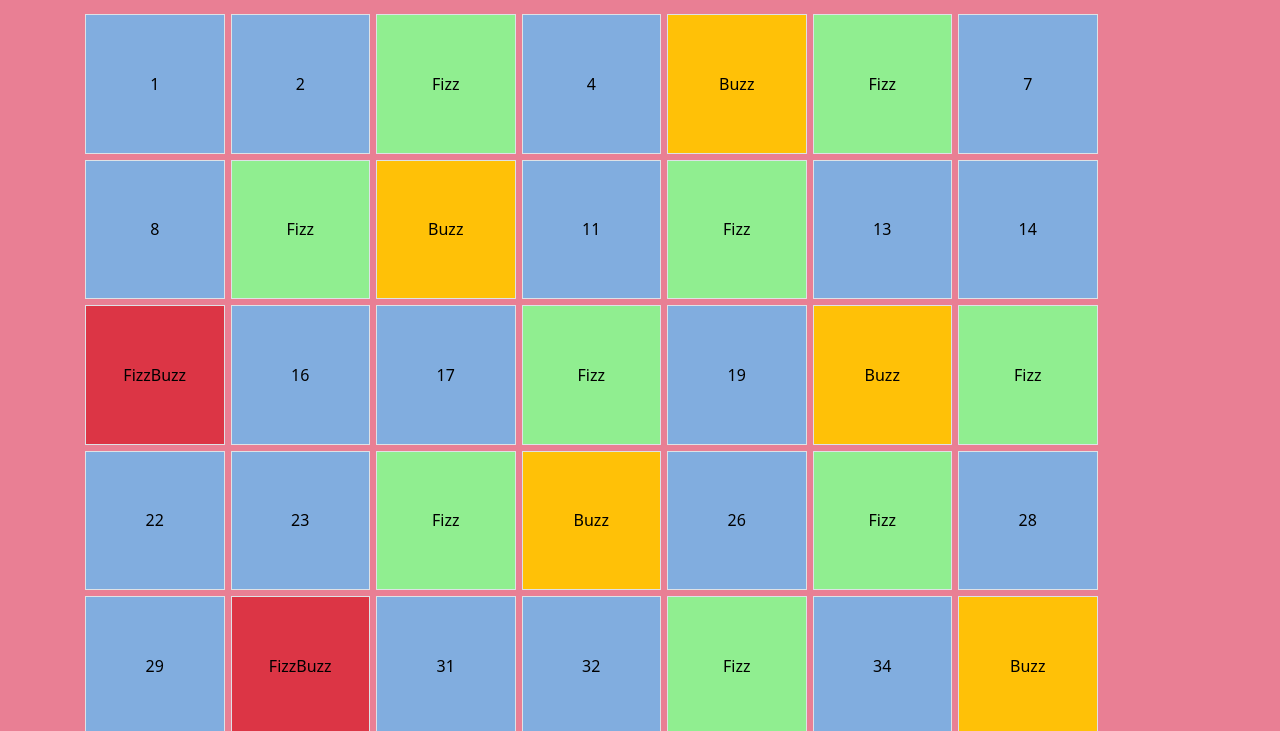
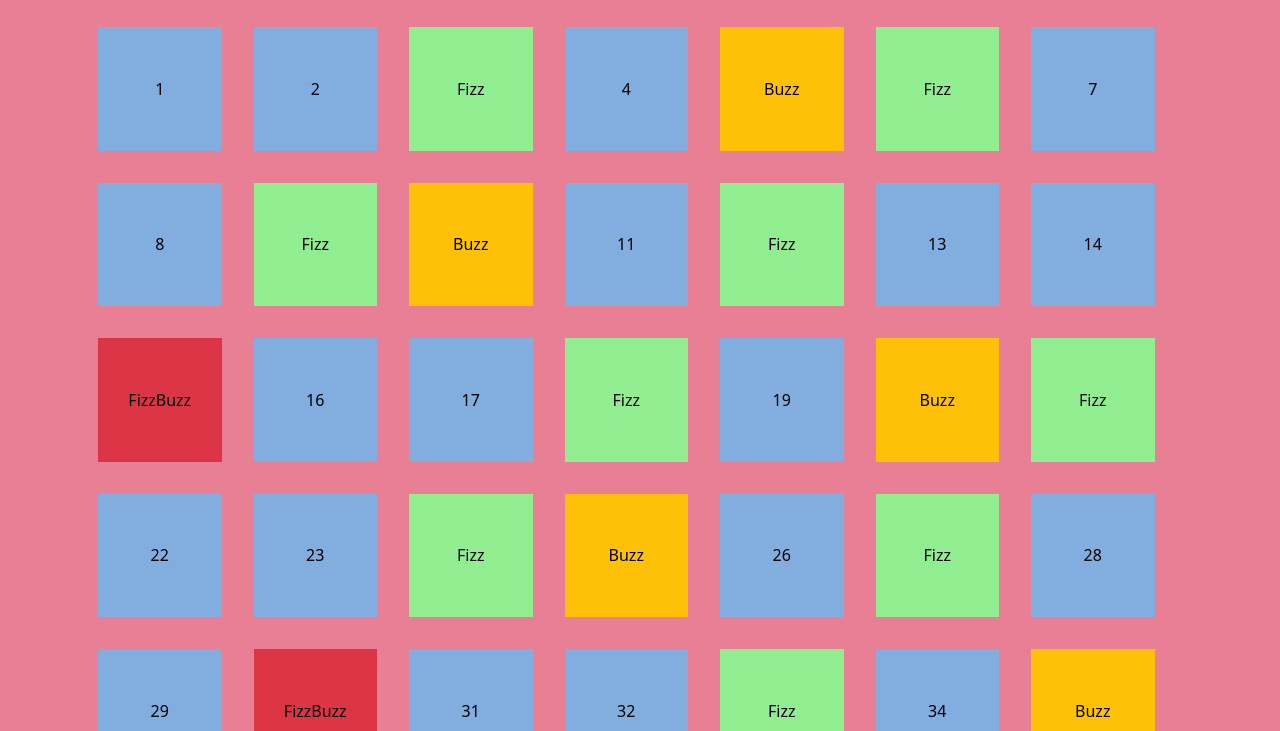
Before and after one commit to MartinaDR1/js-fizzbuzz, a plain HTML site: page index.html in a window 1280 px wide. Shown: the part 69-800 px from the top of the page. Drawn offline with nearby package versions, Linux system fonts and the light colour scheme.

Commit message:
add details

```diff
--- a/assets/css/style.css
+++ b/assets/css/style.css
@@ -3,14 +3,14 @@ body{
 }
 
 .box{
-    width: calc(100% / 8);
+    width: calc(100% / 8 - 1rem);
     aspect-ratio: 1;
     background-color: rgb(129, 173, 223);
     color: black;
     display: flex;
     justify-content: center;
     align-items: center;
-    margin: 3px;
+    margin: 1rem;
 }
 
 .bg_mod3{
--- a/assets/js/main.js
+++ b/assets/js/main.js
@@ -1,4 +1,4 @@
-//Richiamo la lista
+//Richiamo l'elemento
 const numElement = document.getElementById('number');
 
 for (let i = 1; i<= 100; i++){
@@ -7,29 +7,25 @@ for (let i = 1; i<= 100; i++){
     // numeri divisibili per 3 e 5
 
     case i % 3 == 0 && i % 5 === 0:
-      console.log(i, "FizzBuzz");
-      numElement.innerHTML += `<div class="box border bg-danger">FizzBuzz</div>`;
+      numElement.innerHTML += `<div class="box bg-danger">FizzBuzz</div>`;
     break;
 
     // numeri divisibili per 3
 
     case i % 3 == 0:
-      console.log(i, "Fizz");
-      numElement.innerHTML += `<div class="box border bg_mod3">Fizz</div>`;
+      numElement.innerHTML += `<div class="box bg_mod3">Fizz</div>`;
     break;
 
     // numeri divisibili per 5
 
     case i % 5 == 0:
-      console.log(i, "Buzz");
-      numElement.innerHTML += `<div class="box border bg-warning">Buzz</div>`;
+      numElement.innerHTML += `<div class="box bg-warning">Buzz</div>`;
     break;
 
     // tutti i numeri da 1 a 100
 
     default:
-      console.log("Default", i);
-      numElement.innerHTML += `<div class="box border">${i}</div>`;
+      numElement.innerHTML += `<div class="box">${i}</div>`;
     break;
   }
 
```
Also changed, not shown: index.html (+1 -1 lines).
